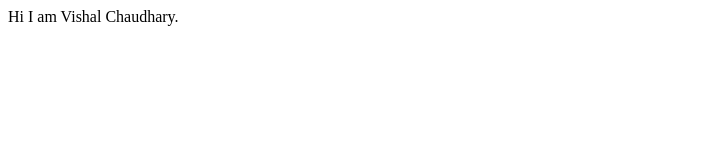
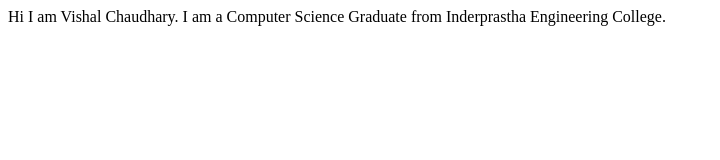
Before and after one commit to vishal100/VishalChaudhary-Portfolio, a plain HTML site: page index.html in a window 1280 px wide. Shown: the whole page, without its empty margins (0-720 px from the left). Drawn offline with Linux system fonts and the light colour scheme.

Commit message:
update text

```diff
--- a/index.html
+++ b/index.html
@@ -8,5 +8,7 @@
 </head>
 <body>
     Hi I am Vishal Chaudhary.
+
+    I am a Computer Science Graduate from Inderprastha Engineering College.
 </body>
 </html>
```
